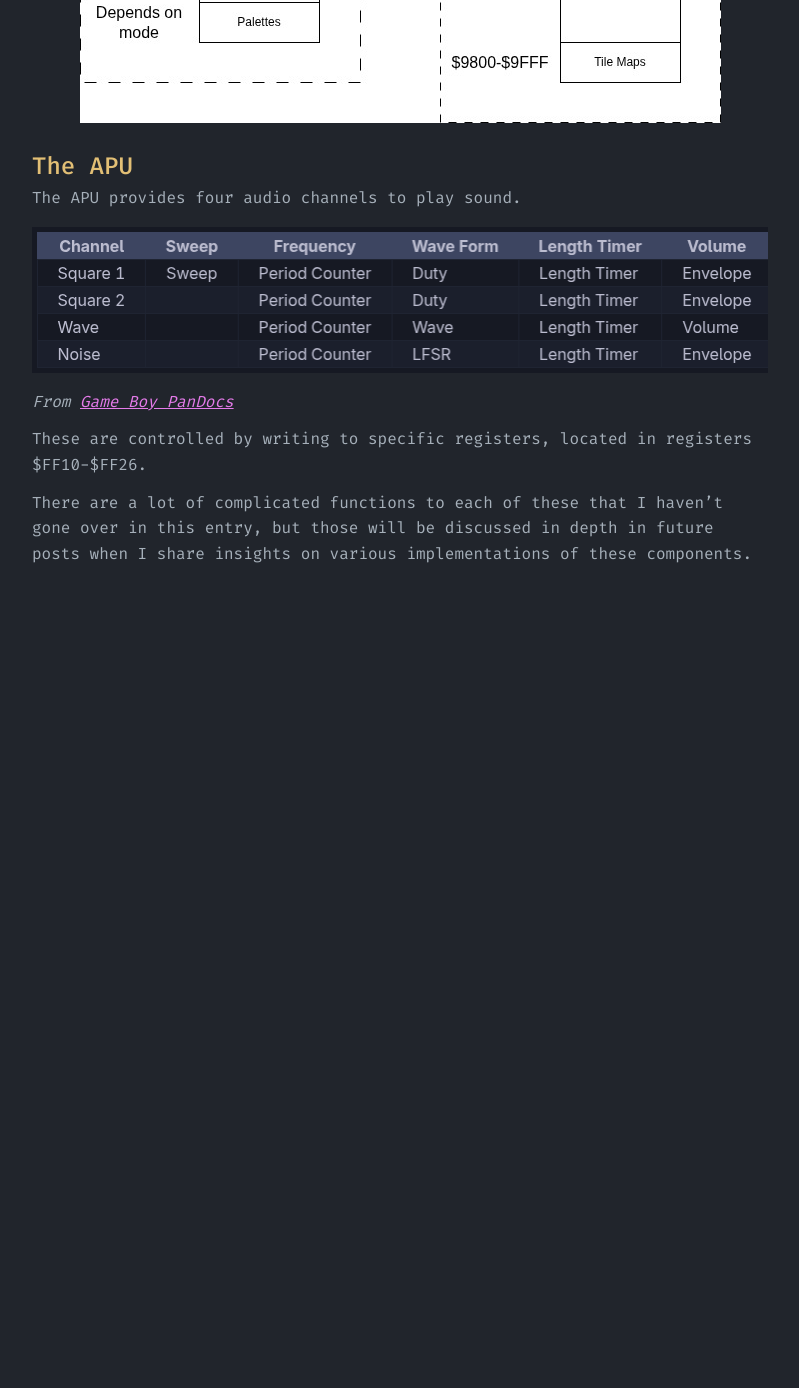
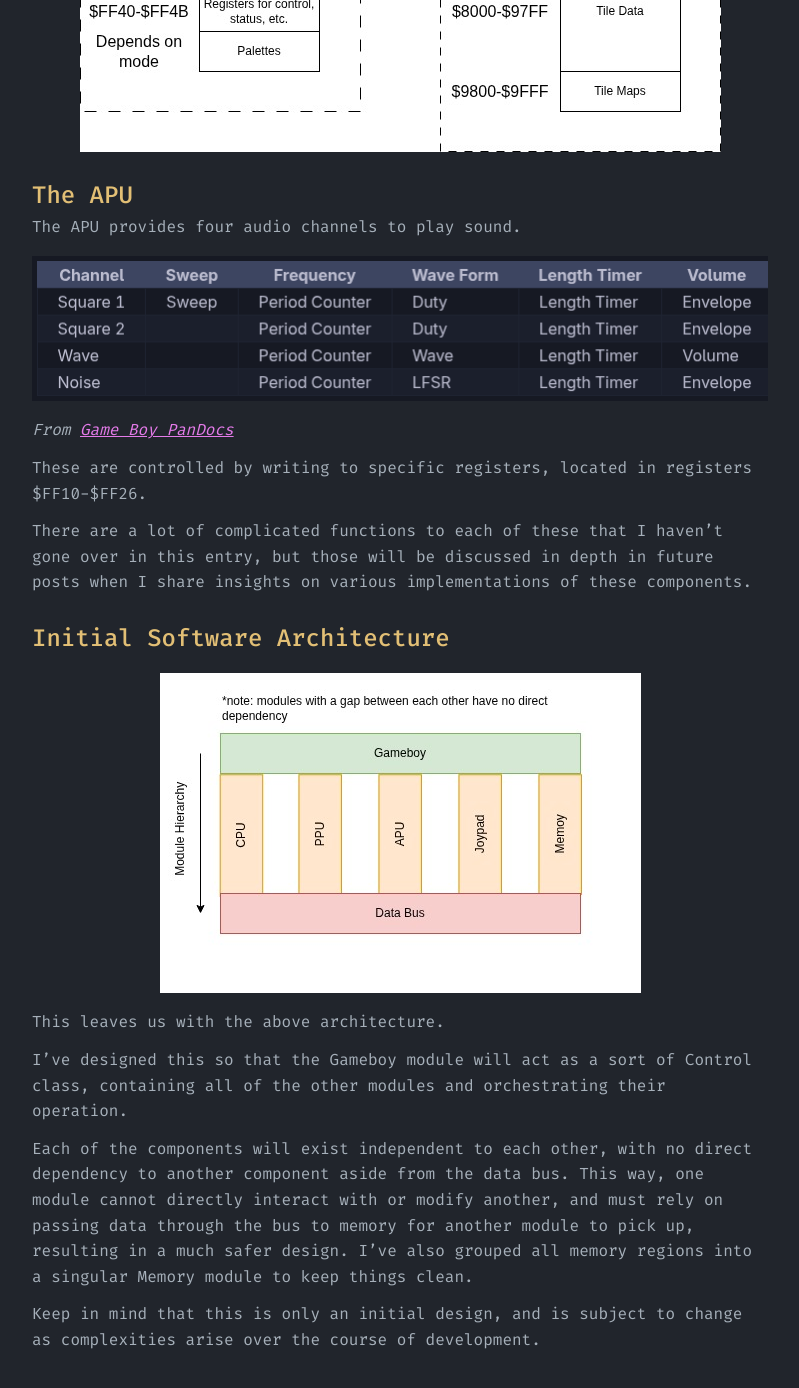
Before and after one commit to husaamkhan/gameboy-blog, a Jekyll site: the page built from _posts/2026-02-15-firststeps.md, in a window 1280 px wide and 1400 px high, scrolled down 1875 px. Shown: the top 1388 px of the window, without its empty margins (240-1039 px from the left). Built offline with Jekyll 4.4.1, drawn with Linux system fonts in a browser that asks for light colours; before the commit the page ends 2505 px from its top, so only the background shows below that.

Commit message:
Added software architecture description to first-steps

```diff
--- a/_posts/2026-02-15-firststeps.md
+++ b/_posts/2026-02-15-firststeps.md
@@ -22,7 +22,7 @@ The Sharp SM83 had an addressable memory space of 64 KiB with it's 16-bit addres
 
 Additionally, there was also 32 KiB of memory stored onboard of the motherboard.
 
-![CPU Memory Architecture]({{ site.baseurl }}/assets/cpu_memory_architecture.jpg)
+![CPU Memory Architecture]({{ site.baseurl }}/assets/memory_architecture.jpg)
 
 ## The PPU
 To render graphics to the screen, the Game Boy Color would use it's PPU, which is capable of rendering a max of 10 sprites per line, or 40 sprites to the screen in 32 768 different colours. An interesting detail here though, is that the PPU is only responsible for rendering the images to the screen, all graphics-related calculations are actually done by the CPU.
@@ -43,3 +43,13 @@ The APU provides four audio channels to play sound.
  These are controlled by writing to specific registers, located in registers $FF10-$FF26.
 
  There are a lot of complicated functions to each of these that I haven't gone over in this entry, but those will be discussed in depth in future posts when I share insights on various implementations of these components.
+
+## Initial Software Architecture
+![Initial Software Architecture]({{ site.baseurl }}/assets/software_architecture_1.jpg)
+This leaves us with the above architecture.
+
+I've designed this so that the Gameboy module will act as a sort of Control class, containing all of the other modules and orchestrating their operation.
+
+Each of the components will exist independent to each other, with no direct dependency to another component aside from the data bus. This way, one module cannot directly interact with or modify another, and must rely on passing data through the bus to memory for another module to pick up, resulting in a much safer design. I've also grouped all memory regions into a singular Memory module to keep things clean.
+
+Keep in mind that this is only an initial design, and is subject to change as complexities arise over the course of development.
```
Also changed, not shown: assets/cpu_memory_architecture.jpg (deleted), assets/memory_architecture.jpg (added), assets/software_architecture_1.jpg (added), 1 other file.
